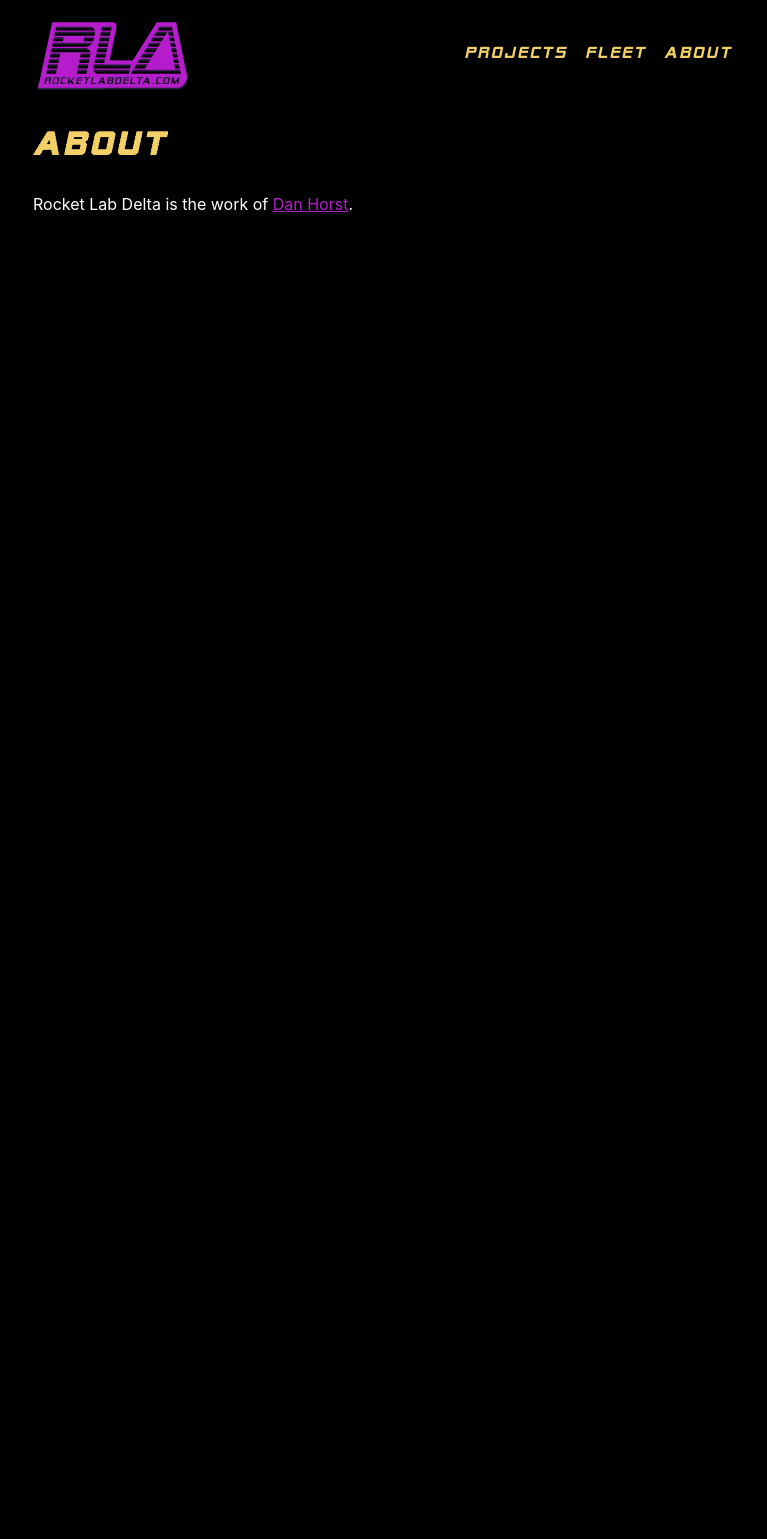
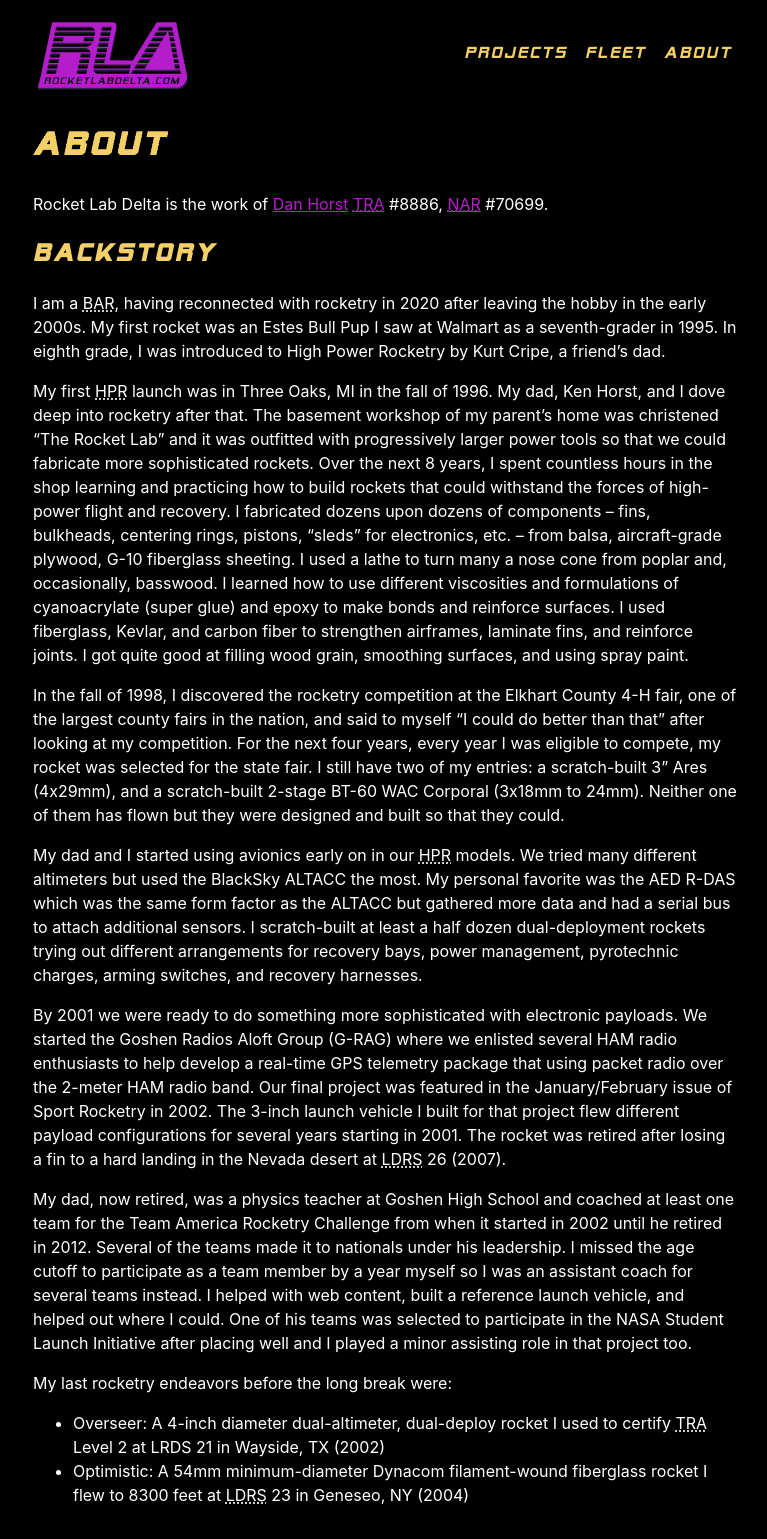
Before and after one commit to rocketlabdelta/rocketlabdelta.com, a Jekyll site: the page built from about.md, in a window 1280 px wide. Shown: the whole page, without its empty margins (255-1022 px from the left). Built offline with Jekyll 4.4.1, drawn with Linux system fonts in a browser that asks for light colours; before the commit the page ends 900 px from its top, so only the background shows below that.

Commit message:
Adding backstory

```diff
--- a/about.md
+++ b/about.md
@@ -4,6 +4,57 @@ title: About
 permalink: /about/
 ---
 
-Rocket Lab Delta is the work of [Dan Horst][1].
+Rocket Lab Delta is the work of [Dan Horst][1] [TRA][2] #8886, [NAR][3] #70699.
+
+## Backstory
+
+I am a BAR, having reconnected with rocketry in 2020 after leaving the hobby in the early 2000s.
+My first rocket was an Estes Bull Pup I saw at Walmart as a seventh-grader in 1995.
+In eighth grade, I was introduced to High Power Rocketry by Kurt Cripe, a friend's dad.
+
+My first HPR launch was in Three Oaks, MI in the fall of 1996.
+My dad, Ken Horst, and I dove deep into rocketry after that.
+The basement workshop of my parent's home was christened "The Rocket Lab" and it was outfitted with progressively larger power tools so that we could fabricate more sophisticated rockets.
+Over the next 8 years, I spent countless hours in the shop learning and practicing how to build rockets that could withstand the forces of high-power flight and recovery.
+I fabricated dozens upon dozens of components -- fins, bulkheads, centering rings, pistons, "sleds" for electronics, etc. -- from balsa, aircraft-grade plywood, G-10 fiberglass sheeting.
+I used a lathe to turn many a nose cone from poplar and, occasionally, basswood.
+I learned how to use different viscosities and formulations of cyanoacrylate (super glue) and epoxy to make bonds and reinforce surfaces.
+I used fiberglass, Kevlar, and carbon fiber to strengthen airframes, laminate fins, and reinforce joints.
+I got quite good at filling wood grain, smoothing surfaces, and using spray paint.
+
+In the fall of 1998, I discovered the rocketry competition at the Elkhart County 4-H fair, one of the largest county fairs in the nation, and said to myself "I could do better than that" after looking at my competition.
+For the next four years, every year I was eligible to compete, my rocket was selected for the state fair.
+I still have two of my entries: a scratch-built 3" Ares (4x29mm), and a scratch-built 2-stage BT-60 WAC Corporal (3x18mm to 24mm).
+Neither one of them has flown but they were designed and built so that they could.
+
+My dad and I started using avionics early on in our HPR models.
+We tried many different altimeters but used the BlackSky ALTACC the most.
+My personal favorite was the AED R-DAS which was the same form factor as the ALTACC but gathered more data and had a serial bus to attach additional sensors.
+I scratch-built at least a half dozen dual-deployment rockets trying out different arrangements for recovery bays, power management, pyrotechnic charges, arming switches, and recovery harnesses.
+
+By 2001 we were ready to do something more sophisticated with electronic payloads.
+We started the Goshen Radios Aloft Group (G-RAG) where we enlisted several HAM radio enthusiasts to help develop a real-time GPS telemetry package that using packet radio over the 2-meter HAM radio band.
+Our final project was featured in the January/February issue of Sport Rocketry in 2002.
+The 3-inch launch vehicle I built for that project flew different payload configurations for several years starting in 2001.
+The rocket was retired after losing a fin to a hard landing in the Nevada desert at LDRS 26 (2007).
+
+My dad, now retired, was a physics teacher at Goshen High School and coached at least one team for the Team America Rocketry Challenge from when it started in 2002 until he retired in 2012.
+Several of the teams made it to nationals under his leadership.
+I missed the age cutoff to participate as a team member by a year myself so I was an assistant coach for several teams instead.
+I helped with web content, built a reference launch vehicle, and helped out where I could.
+One of his teams was selected to participate in the NASA Student Launch Initiative after placing well and I played a minor assisting role in that project too.
+
+My last rocketry endeavors before the long break were:
+
+* Overseer: A 4-inch diameter dual-altimeter, dual-deploy rocket I used to certify TRA Level 2 at LRDS 21 in Wayside, TX (2002)
+* Optimistic: A 54mm minimum-diameter Dynacom filament-wound fiberglass rocket I flew to 8300 feet at LDRS 23 in Geneseo, NY (2004)
+
+*[NAR]: National Association of Rocketry
+*[TRA]: Tripoli Rocketry Association
+*[BAR]: Born-Again Rocketeer
+*[HPR]: High Power Rocketry
+*[LDRS]: Large and Dangerous Rocket Ships
 
 [1]: https://www.danhorst.com
+[2]: http://www.tripoli.org/
+[3]: https://www.nar.org/
```
